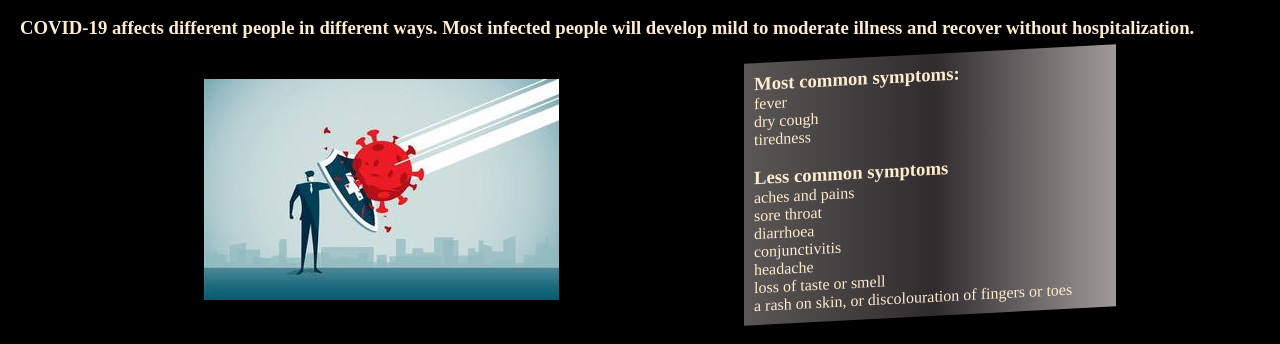
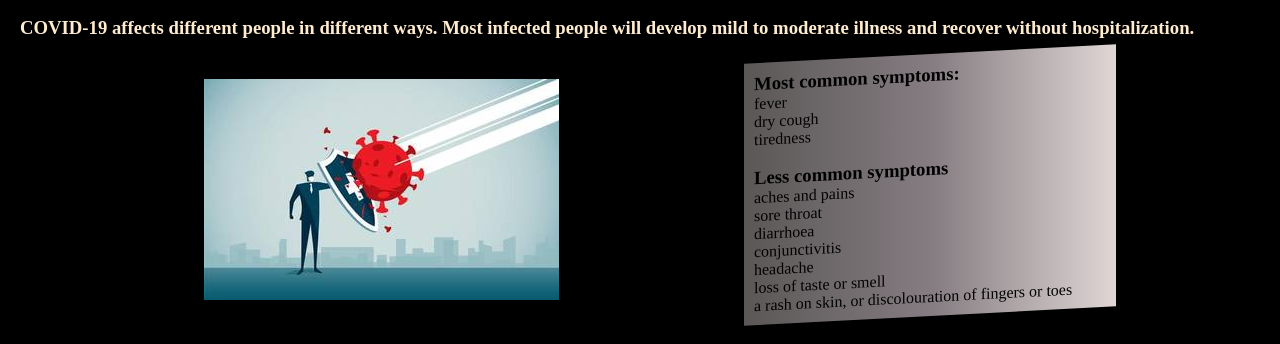
Before and after one commit to Aishwarya-S-Prabhu/Covid-19-tracker, a plain HTML site: page symptoms.html in a window 1280 px wide. Shown: the part 121-465 px from the top of the page. Drawn offline with Linux system fonts and the light colour scheme.

Commit message:
css style change

```diff
--- a/index.css
+++ b/index.css
@@ -128,13 +128,14 @@ a:hover{
     background-image: linear-gradient(
         to right,
         #5a5756 0%,
-        #302c2e 51%,
-        #a09a99 100%
+        #867d82 51%,
+        #dfd6d5 100%
     );
     background-size: cover;
       transform: skewY(-3deg);
     z-index: -2;
     padding: 10px;
+    color: black;
 }
 .symp-image{
     padding: 40px;
```
